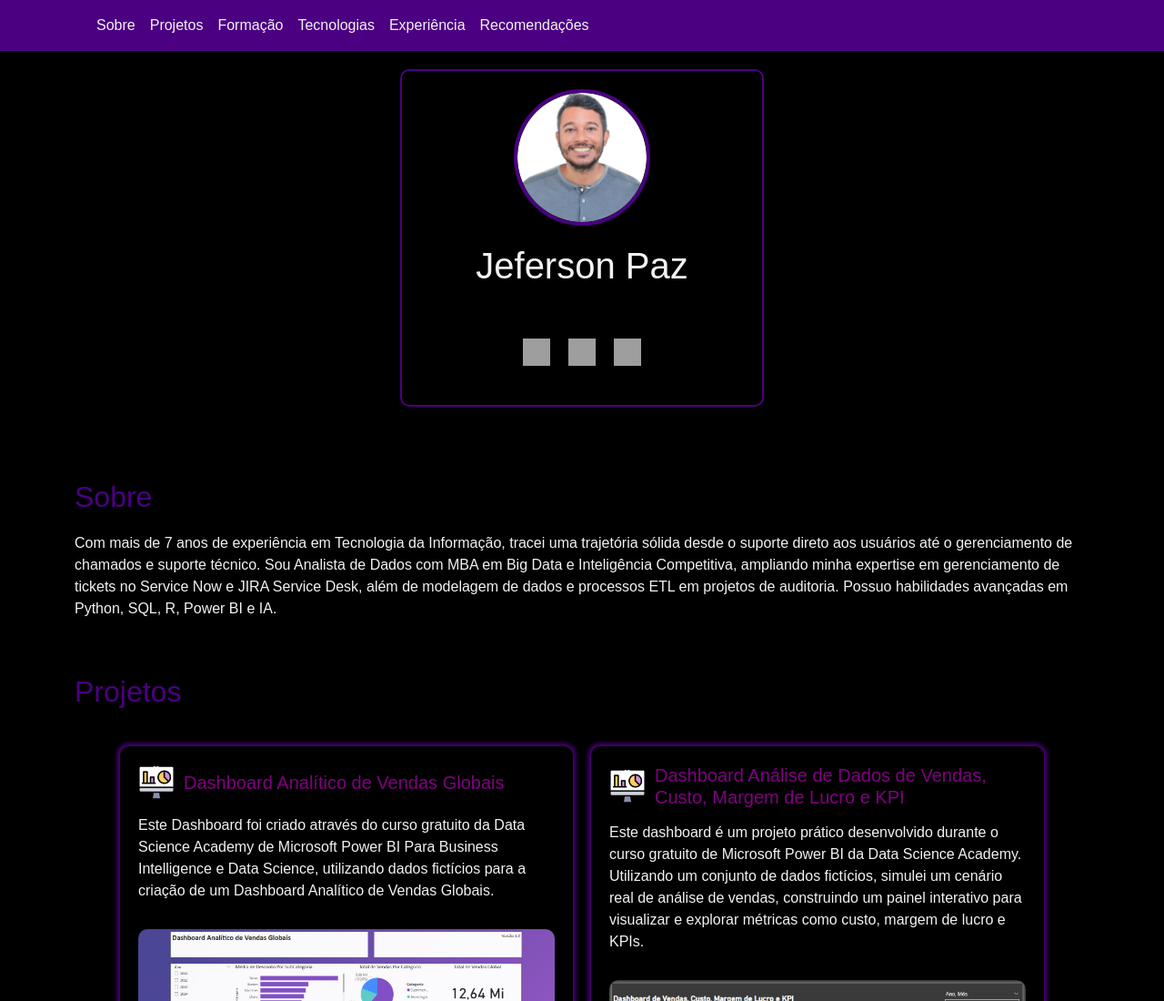
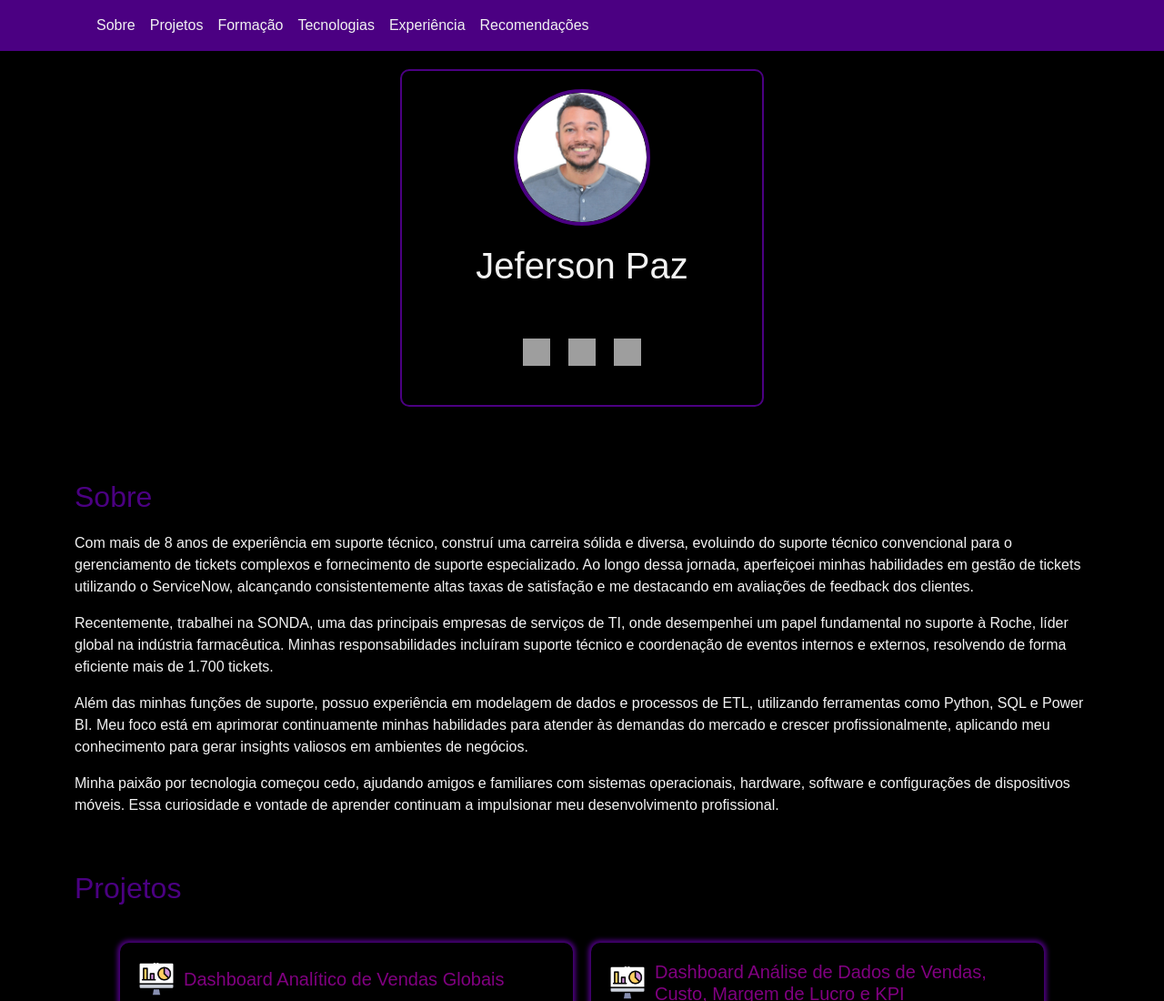
Before and after one commit to jeferson-paz/Portfolio, a plain HTML site: page index.html in a window 1280 px wide. Shown: the top 1100 px of the page at 91% size. Drawn offline with nearby package versions, Linux system fonts and the light colour scheme; grey boxes are pictures that could not be loaded; a web font is replaced by a local one.

Commit message:
Refactor

```diff
--- a/index.html
+++ b/index.html
@@ -65,7 +65,13 @@
         <!-- Sobre Section -->
         <section id="sobre">
             <h2>Sobre</h2>
-            <p>Com mais de 7 anos de experiência em Tecnologia da Informação, tracei uma trajetória sólida desde o suporte direto aos usuários até o gerenciamento de chamados e suporte técnico. Sou Analista de Dados com MBA em Big Data e Inteligência Competitiva, ampliando minha expertise em gerenciamento de tickets no Service Now e JIRA Service Desk, além de modelagem de dados e processos ETL em projetos de auditoria. Possuo habilidades avançadas em Python, SQL, R, Power BI e IA.</p>
+            <p>Com mais de 8 anos de experiência em suporte técnico, construí uma carreira sólida e diversa, evoluindo do suporte técnico convencional para o gerenciamento de tickets complexos e fornecimento de suporte especializado. Ao longo dessa jornada, aperfeiçoei minhas habilidades em gestão de tickets utilizando o ServiceNow, alcançando consistentemente altas taxas de satisfação e me destacando em avaliações de feedback dos clientes.</p>
+
+            <p>Recentemente, trabalhei na SONDA, uma das principais empresas de serviços de TI, onde desempenhei um papel fundamental no suporte à Roche, líder global na indústria farmacêutica. Minhas responsabilidades incluíram suporte técnico e coordenação de eventos internos e externos, resolvendo de forma eficiente mais de 1.700 tickets.</p>
+
+            <p>Além das minhas funções de suporte, possuo experiência em modelagem de dados e processos de ETL, utilizando ferramentas como Python, SQL e Power BI. Meu foco está em aprimorar continuamente minhas habilidades para atender às demandas do mercado e crescer profissionalmente, aplicando meu conhecimento para gerar insights valiosos em ambientes de negócios.</p>
+
+            <p>Minha paixão por tecnologia começou cedo, ajudando amigos e familiares com sistemas operacionais, hardware, software e configurações de dispositivos móveis. Essa curiosidade e vontade de aprender continuam a impulsionar meu desenvolvimento profissional.</p>
         </section>
 
 <!-- Projetos -->
```
